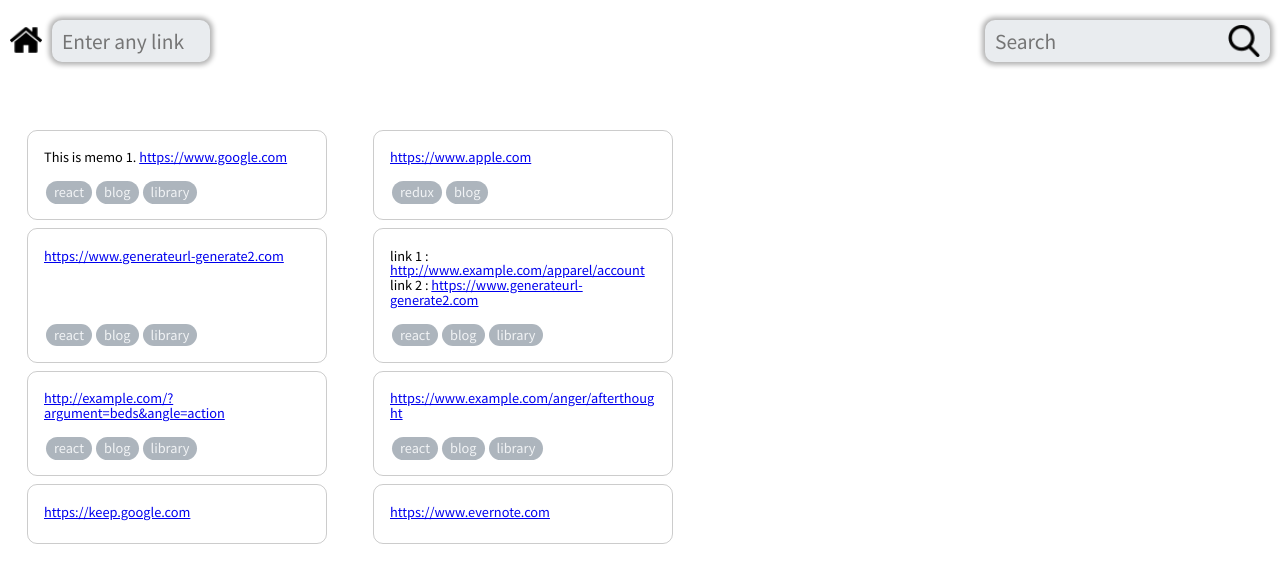
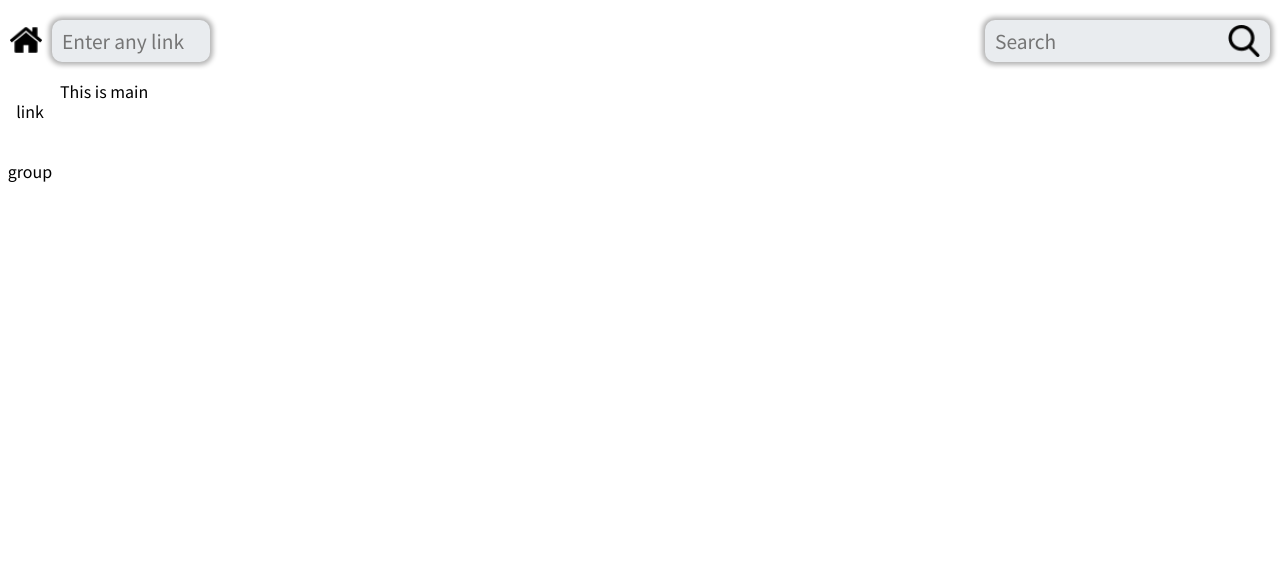
Before and after one commit to digression99/memoi, a React (Create React App) app: page / in a window 1280 px wide. Shown: the top 582 px of the page. Built offline with nearby package versions, Linux system fonts and the light colour scheme.

Commit message:
Update Main page to not render memos

```diff
--- a/src/pages/Main/index.jsx
+++ b/src/pages/Main/index.jsx
@@ -1,28 +1,27 @@
 import React from 'react';
 import styled from 'styled-components';
-import Memos from 'components/Memos';
-import { useSelector } from 'react-redux';
 import Header from 'components/Header';
+import LeftSideBar from 'components/LeftSideBar';
 
 const Wrapper = styled.div`
   display: flex;
-  align-items: center;
-  flex-direction : column;
-  max-width : 700px;
-  padding-top : 40px;
+  flex-direction : row;
+  height : 100%;
 `;
 
-const Main = () => {
-  const memos = useSelector(state => state.memos);
+const MainPage = () => {
 
   return (
     <>
       <Header />
       <Wrapper>
-        <Memos memos={memos} />
+        <LeftSideBar />
+        <div>
+          This is main
+        </div>
       </Wrapper>
     </>
   );
 }
 
-export default Main;
+export default MainPage;
```
